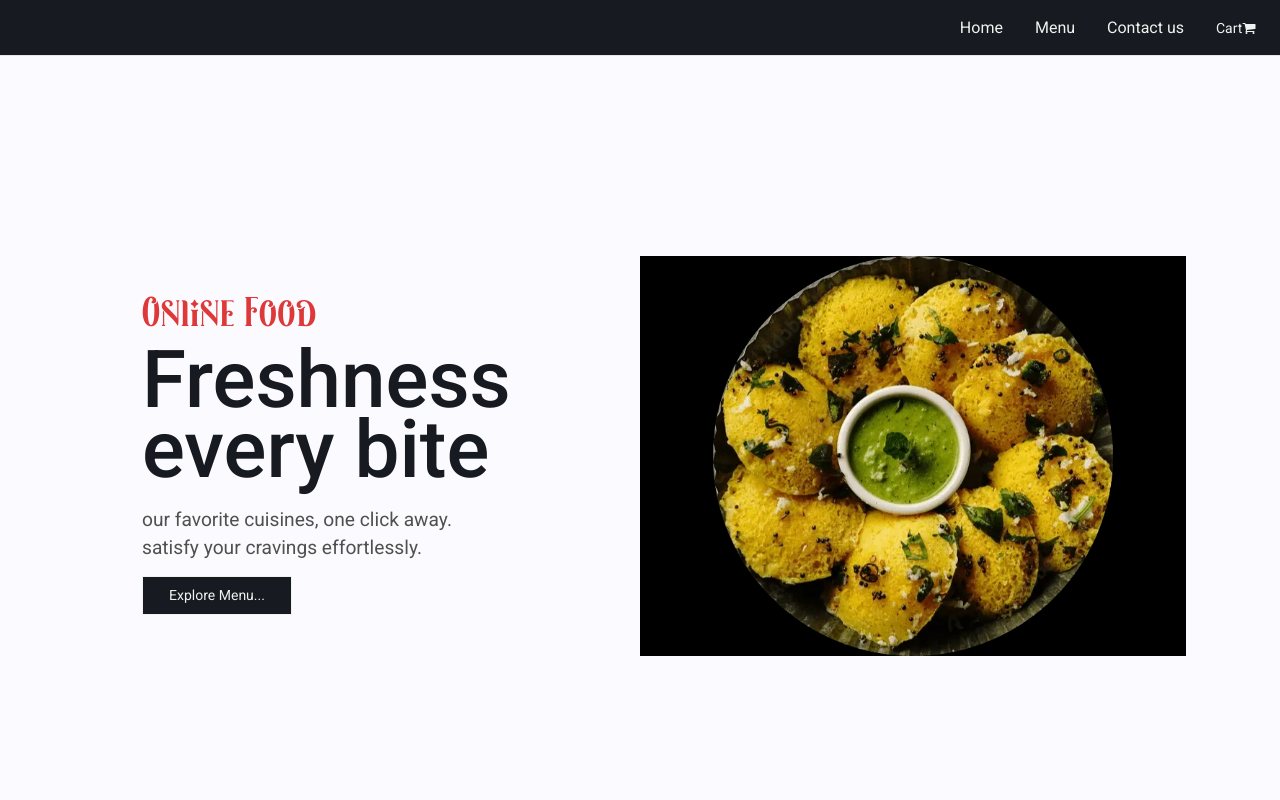
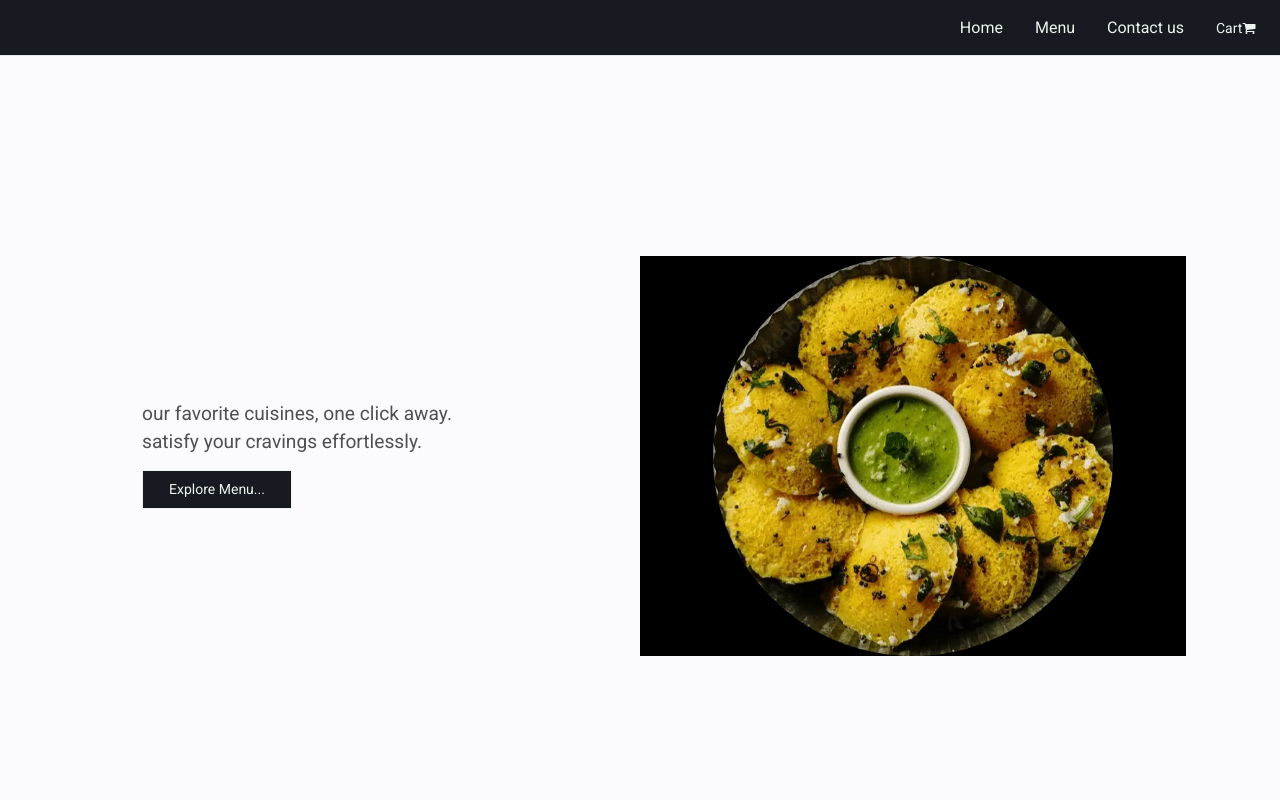
Before and after one commit to JayeshR14/OnlineFood, an Angular app: page /home in a window 1280 px wide. Shown: the top 800 px of the page. Built offline with nearby package versions, Linux system fonts and the light colour scheme.

Commit message:
Update home.component.html

```diff
--- a/src/app/Home/home/home.component.html
+++ b/src/app/Home/home/home.component.html
@@ -4,9 +4,7 @@
     <div class="home_main d-flex flex-md-row flex-sm-column-reverse   w-100 align-items-center justify-content-center min-vh-100">
       <div class="main_home_left d-flex justify-content-center align-items-center col-md-6 padding">
         <div class="one d-flex justify-content-between flex-column p-5 w-100">
-          <h1>Online Food</h1>
-          <p>Freshness</p>
-          <p>every bite</p>
+
           <span class="satisfy-text">our favorite cuisines, one click away.</span>
           <span class="satisfy-text"> satisfy your cravings effortlessly.</span>
           <a href="/menu" class="btn btn-sm active rounded-0 p-2" style="max-width: 150px;background-color: #171A21;color:#EDF4ED;margin-top: 10px;" role="button" aria-pressed="true">Explore Menu...</a>
```
